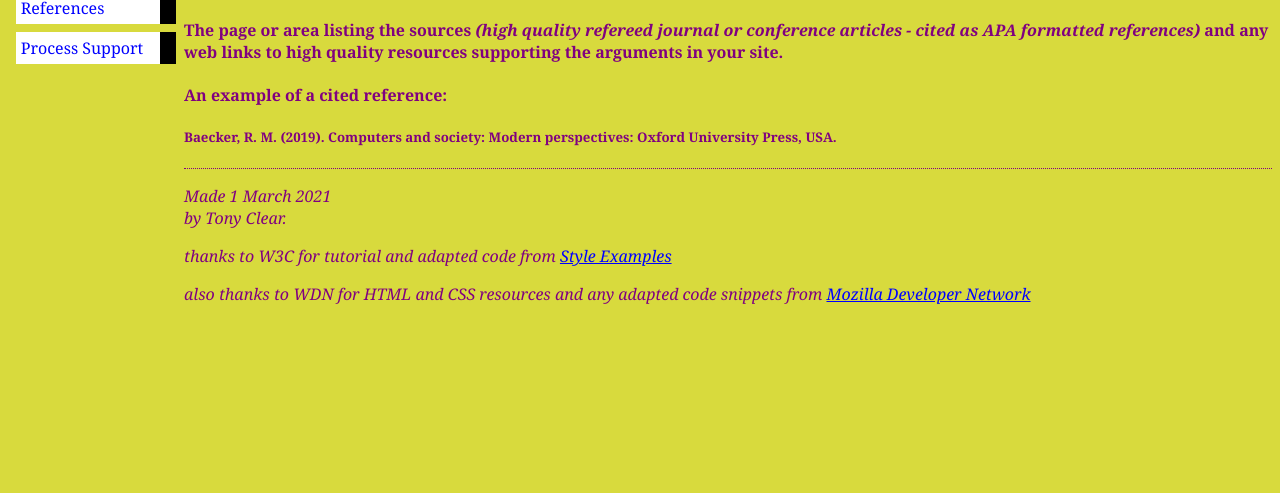
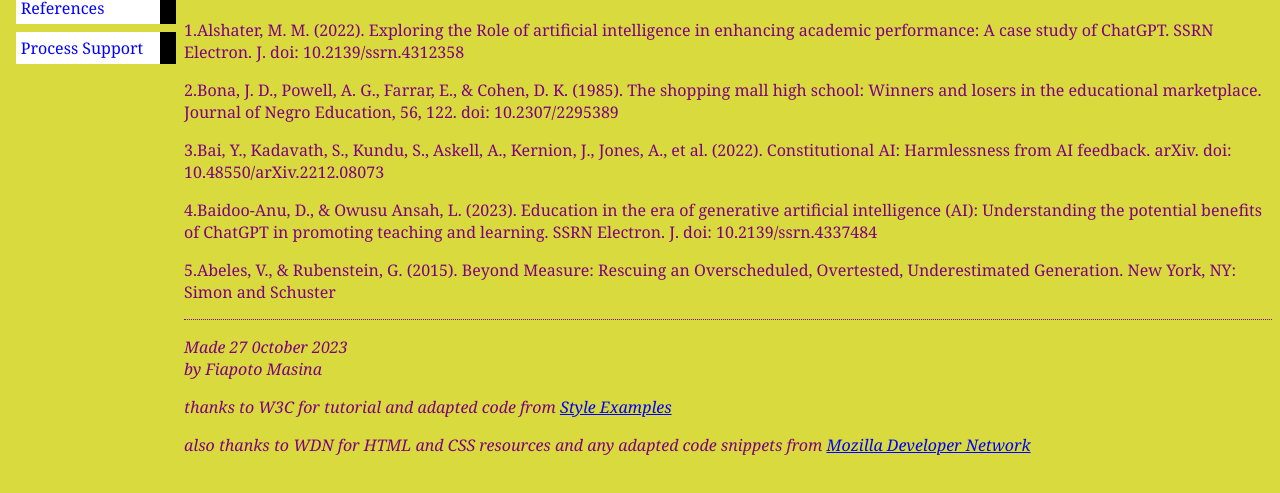
Before and after one commit to nsj9071/nsj9071.github.io, a plain HTML site: page misc/references.html in a window 1280 px wide. Shown: the part 307-800 px from the top of the page. Drawn offline with Linux system fonts and the light colour scheme.

Commit message:
Update references.html

```diff
--- a/misc/references.html
+++ b/misc/references.html
@@ -23,16 +23,21 @@
 <!-- Main content -->
 <h1>References</h1>
 
+<p>1.Alshater, M. M. (2022). Exploring the Role of artificial intelligence in enhancing academic performance: A
+case study of ChatGPT. SSRN Electron. J. doi: 10.2139/ssrn.4312358</p>
+<p>2.Bona, J. D., Powell, A. G., Farrar, E., & Cohen, D. K. (1985). The shopping mall high school: Winners and losers
+in the educational marketplace. Journal of Negro Education, 56, 122. doi: 10.2307/2295389</p>
+<p>3.Bai, Y., Kadavath, S., Kundu, S., Askell, A., Kernion, J., Jones, A., et al. (2022). Constitutional AI: Harmlessness
+from AI feedback. arXiv. doi: 10.48550/arXiv.2212.08073</p>
+<p>4.Baidoo-Anu, D., & Owusu Ansah, L. (2023). Education in the era of generative artificial intelligence (AI):
+Understanding the potential benefits of ChatGPT in promoting teaching and learning. SSRN Electron. J. doi:
+10.2139/ssrn.4337484</p>
+<p>5.Abeles, V., & Rubenstein, G. (2015). Beyond Measure: Rescuing an Overscheduled, Overtested,
+Underestimated Generation. New York, NY: Simon and Schuster</p>
 
-</ul><h4><p>The page or area listing the sources <em>(high quality refereed journal or conference articles - cited as APA formatted references)</em>
-and any web links to high quality resources supporting the arguments in your site.<p></h4>
 
-</ul><h4><p>An example of a cited reference:<p></h4>
-
-</ul><h5><p>Baecker, R. M. (2019). Computers and society: Modern perspectives: Oxford University Press, USA.<p></h5>
-
-<address>Made 1 March 2021<br>
-  by Tony Clear.</address>
+<address>Made 27 0ctober 2023<br>
+  by Fiapoto Masina</address>
 
 <p><em>thanks to W3C for tutorial and adapted code from <a href="https://www.w3.org/Style/Examples/011/firstcss.en.html">Style Examples</a></p></em>
 <p><em>also thanks to WDN for HTML and CSS resources and any adapted code snippets from <a href= "https://developer.mozilla.org/en-US/docs/Web">Mozilla Developer Network</a></p></em
```
